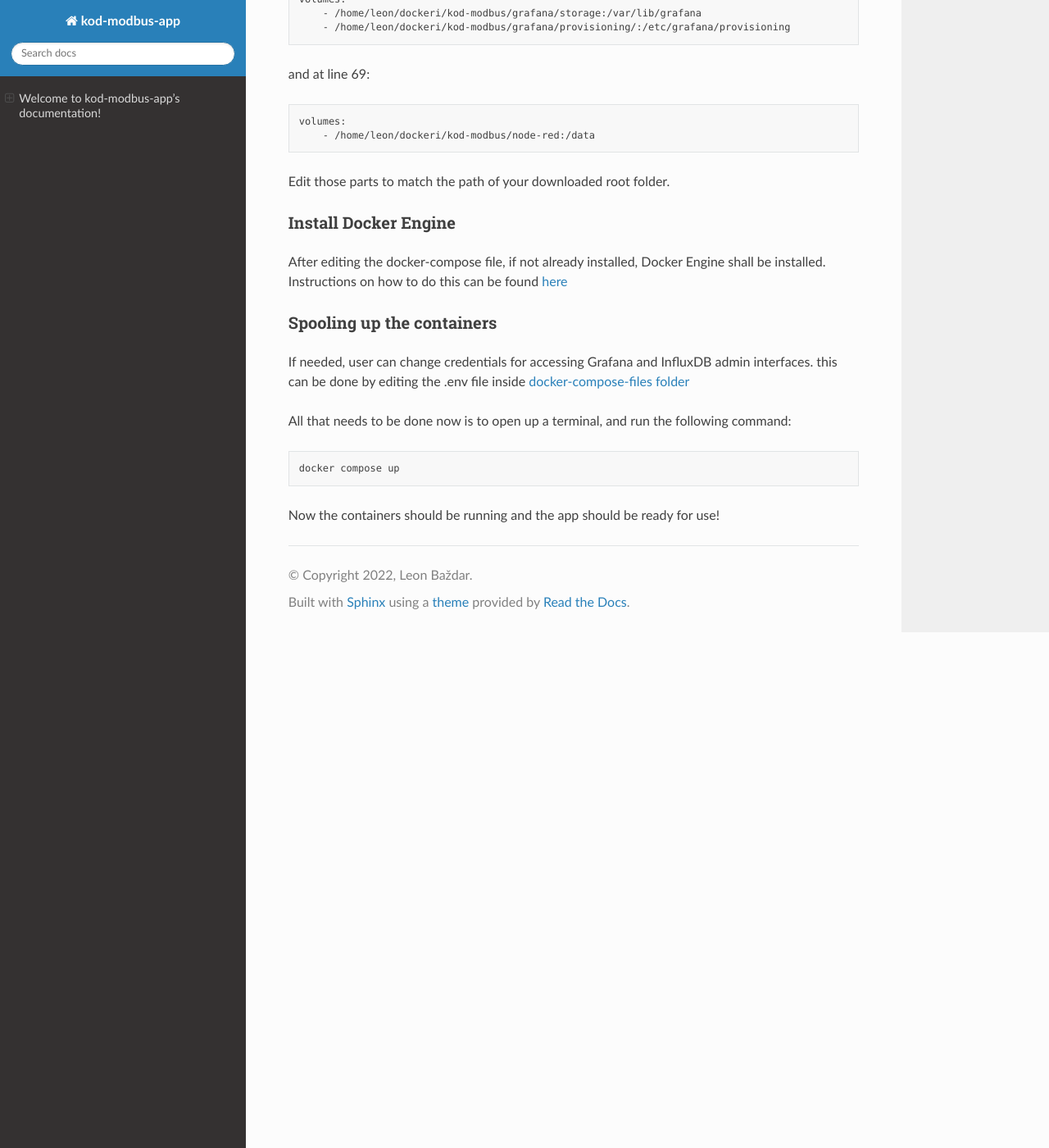
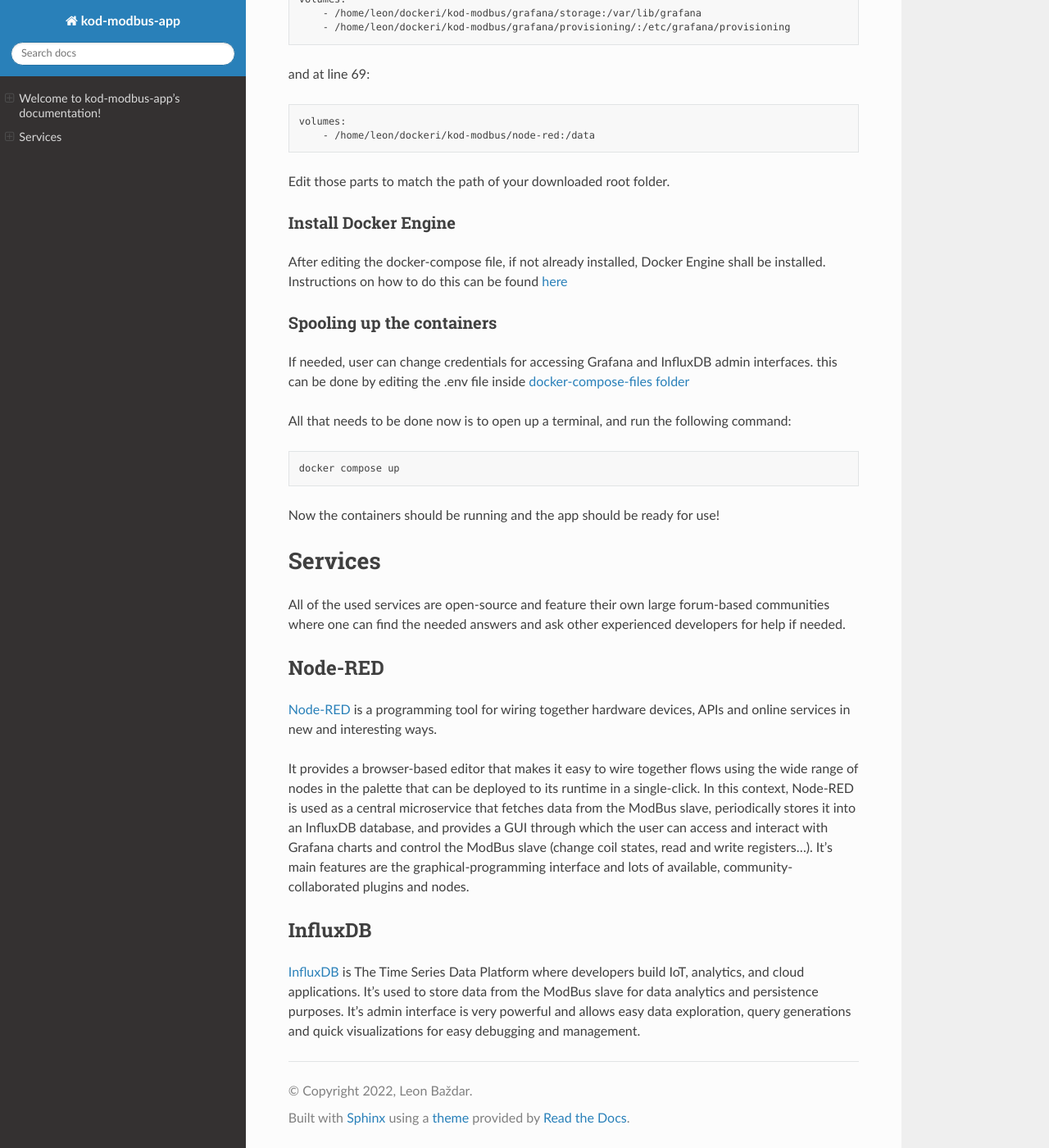
Before and after one commit to mrleongalaxyum/kod-modbus, a Sphinx documentation site: the page built from docs/index.rst, in a window 1280 px wide and 1400 px high, scrolled down 971 px. Shown: the whole window at 82% size. Built offline with Sphinx 7.4.7 and the Read the Docs theme 2.0.0, drawn with Linux system fonts in a browser that asks for light colours; some of the changed text lies outside the part shown.

Commit message:
Update index.rst

```diff
--- a/docs/index.rst
+++ b/docs/index.rst
@@ -21,7 +21,7 @@
 
 Those services are:
 
-- ModBus TCP slave that simulates and end device
+- ModBus TCP slave that simulates an end device
 - A python script that writes simulated data into the slave
 - InfluxDB timeseries database for storing states and persistence
 - Grafana for drawing interactive and visually pretty graphs from DB queries
@@ -83,3 +83,19 @@
 
 
 Now the containers should be running and the app should be ready for use!
+
+Services
+=================================
+All of the used services are open-source and feature their own large forum-based communities where one can find the needed answers and ask other experienced developers for help if needed.
+
+Node-RED
+---------------------------------
+`Node-RED <https://nodered.org/>`_ is a programming tool for wiring together hardware devices, APIs and online services in new and interesting ways.
+
+It provides a browser-based editor that makes it easy to wire together flows using the wide range of nodes in the palette that can be deployed to its runtime in a single-click. In this context, Node-RED is used as a central microservice that fetches data from the ModBus slave, periodically stores it into an InfluxDB database, and provides a GUI through which the user can access and interact with Grafana charts and control the ModBus slave (change coil states, read and write registers...). It's main features are the graphical-programming interface and lots of available, community-collaborated plugins and nodes.
+
+
+InfluxDB
+---------------------------------
+
+`InfluxDB <https://www.influxdata.com/>`_ is The Time Series Data Platform where developers build IoT, analytics, and cloud applications. It's used to store data from the ModBus slave for data analytics and persistence purposes. It's admin interface is very powerful and allows easy data exploration, query generations and quick visualizations for easy debugging and management.
```
